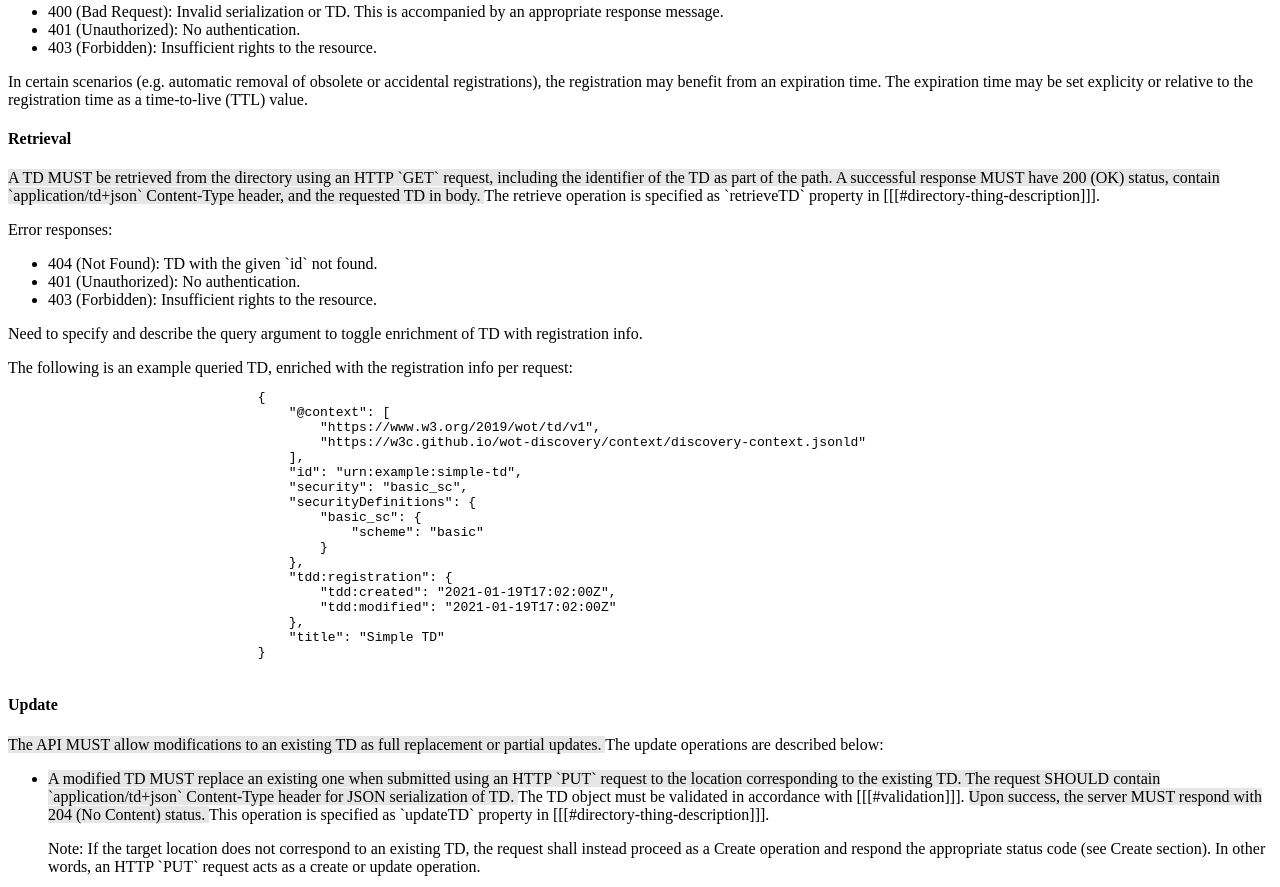
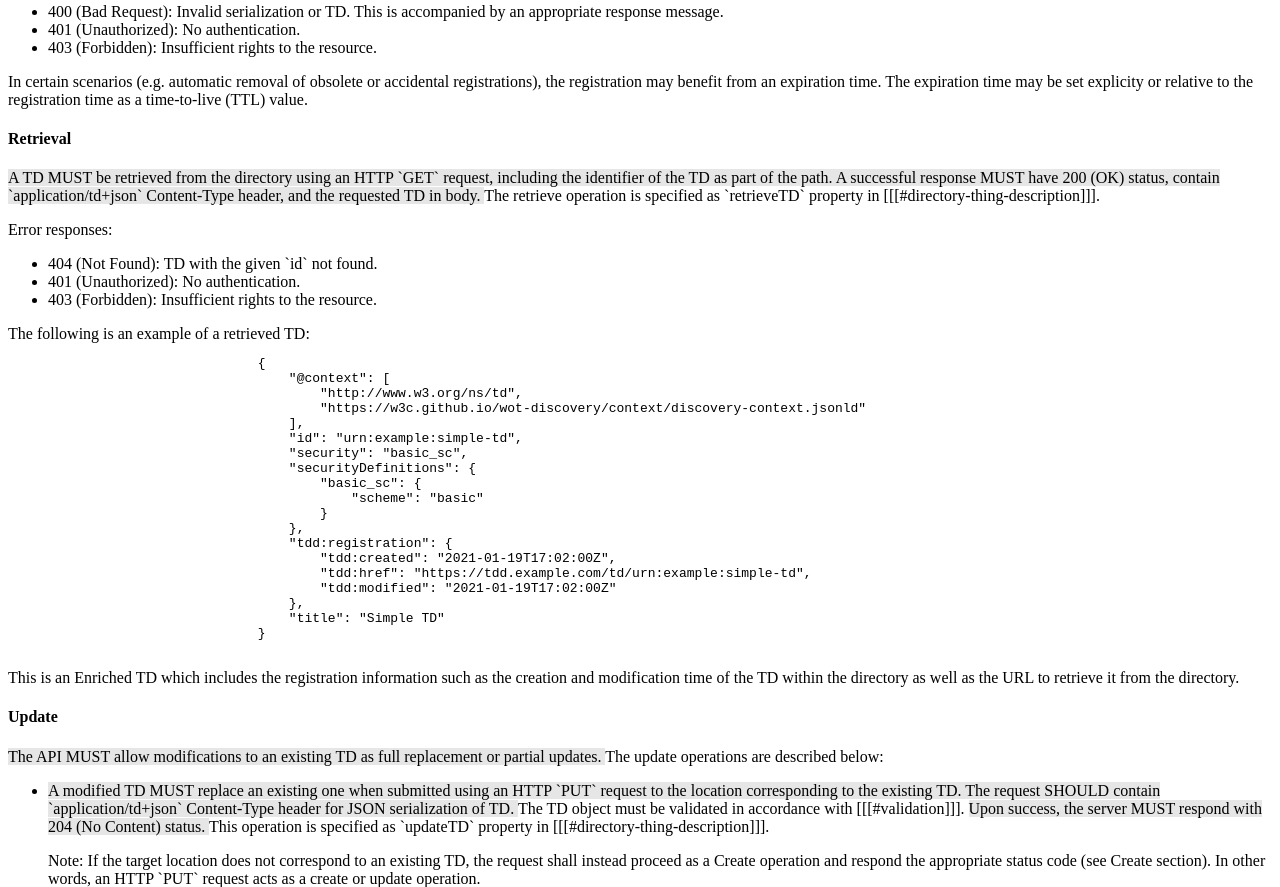
Before and after one commit to w3c/wot-discovery, a plain HTML site: page index.html in a window 1280 px wide. Shown: the part 6954-7841 px from the top of the page. Drawn offline with Linux system fonts and the light colour scheme.

Commit message:
add tdd:href and mandate enrichment

```diff
--- a/index.html
+++ b/index.html
@@ -637,9 +637,8 @@ img.wot-diagram {
             <p>
                 As shown in [[[#exploration-class-diagram]]],
                 the <a>Thing Description Directory</a> can contain zero or more <a>TD</a>s.
-                For every TD, the directory may additionally maintain the registration
+                For every TD, the directory additionally maintains the registration
                 information for bookkeeping and search purposes.
-                When available, consumers may request the registration information via the respective API.
                 A TD which embeds the registration information is called an <a>Enriched TD</a>.
                 The ontology of a <a>TD</a> maintained by the directory is illustrated
                 in [[[#directory-td-class-diagram]]].
@@ -826,17 +825,12 @@ img.wot-diagram {
                             </ul>
                         </p>
 
-                        <p class="ednote" title="Registration Info query argument">
-                            Need to specify and describe the query argument to toggle
-                            enrichment of TD with registration info.
-                        </p>
-
-                        The following is an example queried TD, enriched with the registration info per request:
-                        <aside class="example" id="example-td-registration-info" title="Example TD with Registration Info">
+                        The following is an example of a retrieved TD:
+                        <aside class="example" id="example-td-registration-info" title="Example Enriched TD">
                             <pre>
                                 {
                                     "@context": [
-                                        "https://www.w3.org/2019/wot/td/v1",
+                                        "http://www.w3.org/ns/td",
                                         "https://w3c.github.io/wot-discovery/context/discovery-context.jsonld"
                                     ],
                                     "id": "urn:example:simple-td",
@@ -848,12 +842,16 @@ img.wot-diagram {
                                     },
                                     "tdd:registration": {
                                         "tdd:created": "2021-01-19T17:02:00Z",
+                                        "tdd:href": "https://tdd.example.com/td/urn:example:simple-td",
                                         "tdd:modified": "2021-01-19T17:02:00Z"
                                     },
                                     "title": "Simple TD"
                                 }
                             </pre>
                         </aside>
+                        This is an <a>Enriched TD</a> which includes the registration information
+                        such as the creation and modification time of the TD within the directory
+                        as well as the URL to retrieve it from the directory.
                     </section>
 
                     <section id="exploration-directory-api-registration-update" class="normative">
```
